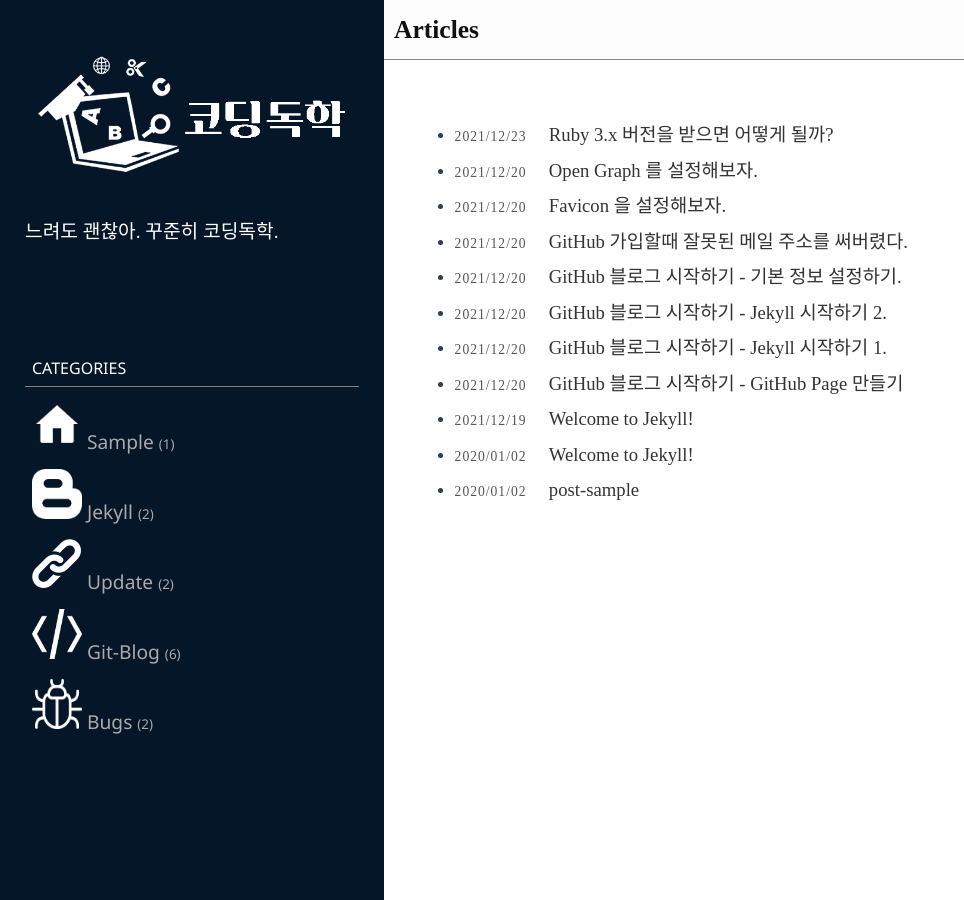
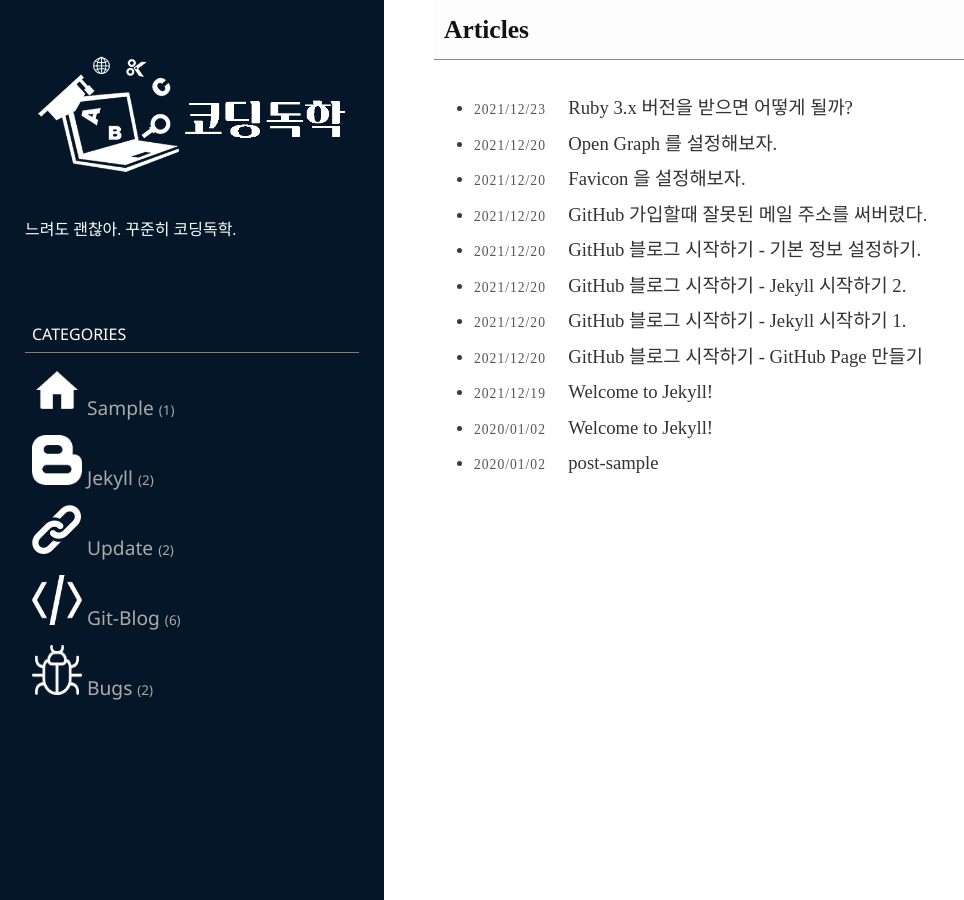
Before and after one commit to martinkang/martinkang.github.io, a Jekyll site: the page built from index.md, in a window 1280 px wide and 900 px high. Shown: the whole window, without its empty margins (0-964 px from the left). Built offline with Jekyll 4.4.1, drawn with Linux system fonts in a browser that asks for light colours.

Commit message:
여백 조절, 사이드바 조절
여백 조절, 사이드바 조절

```diff
--- a/public/css/style.css
+++ b/public/css/style.css
@@ -86,13 +86,13 @@
 	flex-flow: row nowrap;
 }
 
-
+header {
+	padding: 10px;
+}
 .content {
 	/*margin-left: 180px;*/
 	flex: 1 1 70%;
-	padding: 0px 10px;
-
-	top: 100px;
+	padding: 0px 50px;
 	left : 30%;
 	position: relative;
 	max-width: 1050px;
@@ -140,14 +140,14 @@
 }
 
 .lead {
-	font-size: 120%;
+	font-size: 100%;
 	font-family: 'aggro';
 	src: url(/assets/fonts/SB-aggro-L.ttf);
 	color: #ffff;
 }
 
 .sidebar-header {
-	margin-bottom: 50px;
+	margin-bottom: 20px;
 }
 
 .sidebar-nav {
@@ -237,7 +237,6 @@
 }
 
 article {
-	padding: 0 2% 0;
 	font-size: 17px;
 	margin-bottom: 100px;
 	line-height: 1.9;
@@ -284,6 +283,7 @@
 	color: #e74c3c;
 }
 
+
 header.post-header {
 	padding: 10px;
 	margin-bottom: 30px;
@@ -291,8 +291,8 @@
 	background-color: #fdfdfd;
 	text-align: center;
 
-	position: fixed;
-	width: 70%;
+
+	width: 100%;
 	height: 60px;
 	max-width: 1050px;
 	top: 0;
@@ -302,6 +302,8 @@
 
 	line-height: 60px;
 	max-width: 1050px;
+
+
 }
 
 header.home {
@@ -312,6 +314,10 @@
 	font-size: 1.5em;
 	color: #111;
 	font-weight: bold;
+}
+
+.post-content {
+	top: 150px;
 }
 
 .post-date {
@@ -347,6 +353,7 @@
 
 @media (max-width: 600px) {
 	article {
+		padding: 0px 10px;
 		font-size: 0.9em;
 		line-height: 1.5;
 	}
@@ -358,9 +365,7 @@
 
 	.content {
 		padding: 0px;
-
 		position: relative;
-		top: 60px;
 		left: 0;
 		bottom: unset;
 		width: 100%;
@@ -369,6 +374,7 @@
 	}
 
 	header.post-header {
+		position: relative;
 		font-size: 1em;
 		left: 0;
 		top: 0;
@@ -383,7 +389,7 @@
 		flex: 0 0 100%;
 		flex-flow: row nowrap;
 		font-size: 0.7em;
-		padding-bottom: 25px;
+		padding: 5px;
 		position: fixed;
 		top: unset;
 		bottom: 0;
@@ -392,6 +398,10 @@
 		min-height: 80px;
 		max-width: unset;
 		z-index: 1000;
+	}
+
+	.post-content {
+		top: 80px;
 	}
 
 	.sidebar-nav {
@@ -406,11 +416,6 @@
 		margin-bottom: 0px;
 	}
 
-	.sidebar-footer { flex: 0 0 0px; visibility: hidden; display: none;	}
-	.sidebar-brand > a > img { visibility: hidden; display: none; width: 0%; height: 0%; }
-	.lead { visibility: hidden; display: none;	width: 0%; height: 0%; }
-	.sidebar-item .nav-title { visibility: hidden;display: none; width: 0%; height: 0%; padding: 0px; }
-	.sidebar-header { visibility: hidden; display: none; width: 0%; height: 0%; }
 
 	.sidebar-nav > .nav {
 		display: inline-flex;
@@ -424,4 +429,13 @@
 		width: 40px;
 		height: 40px;
 	}
+
+
+	/* hidden */
+	.sidebar-footer { flex: 0 0 0px; visibility: hidden; display: none;	}
+	.sidebar-brand > a > img { visibility: hidden; display: none; width: 0%; height: 0%; }
+	.lead { visibility: hidden; display: none;	width: 0%; height: 0%; }
+	.sidebar-item .nav-title { visibility: hidden;display: none; width: 0%; height: 0%; padding: 0px; }
+	.sidebar-header { visibility: hidden; display: none; width: 0%; height: 0%; }
+
 }
```
